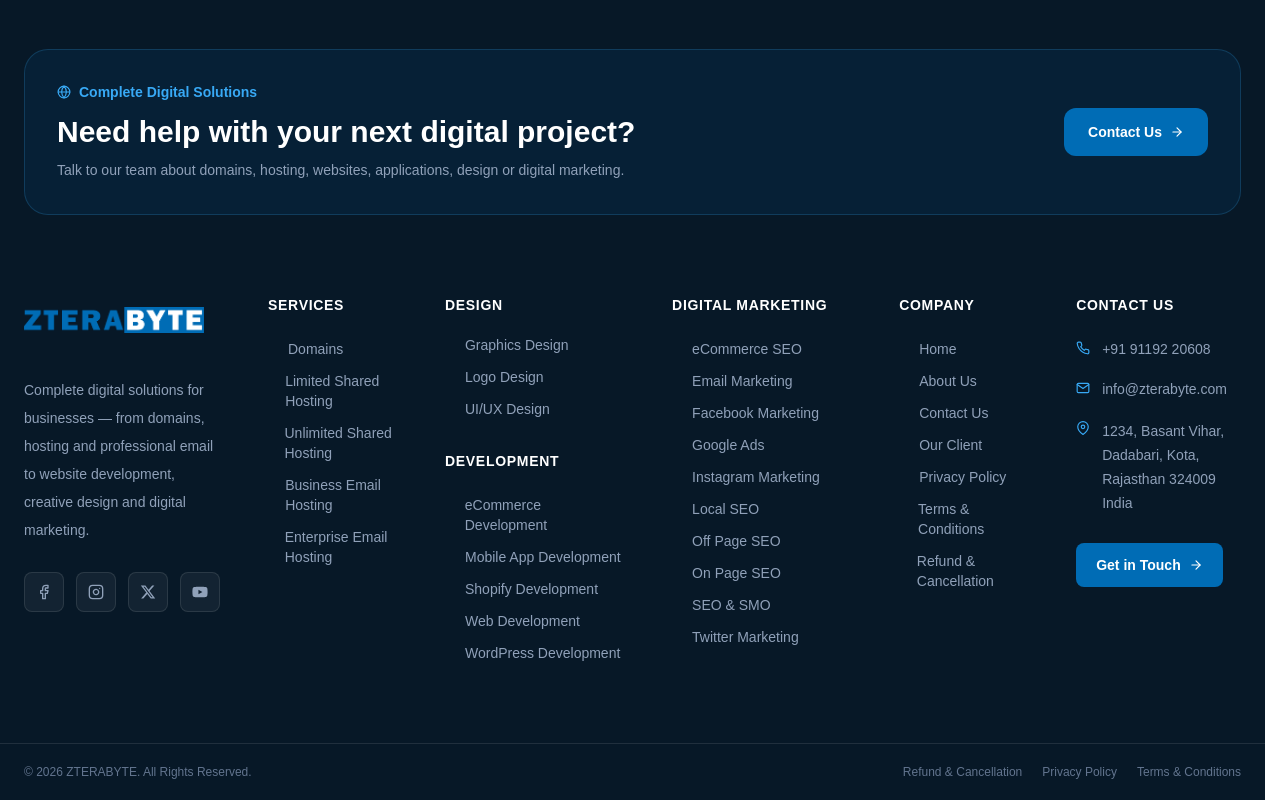
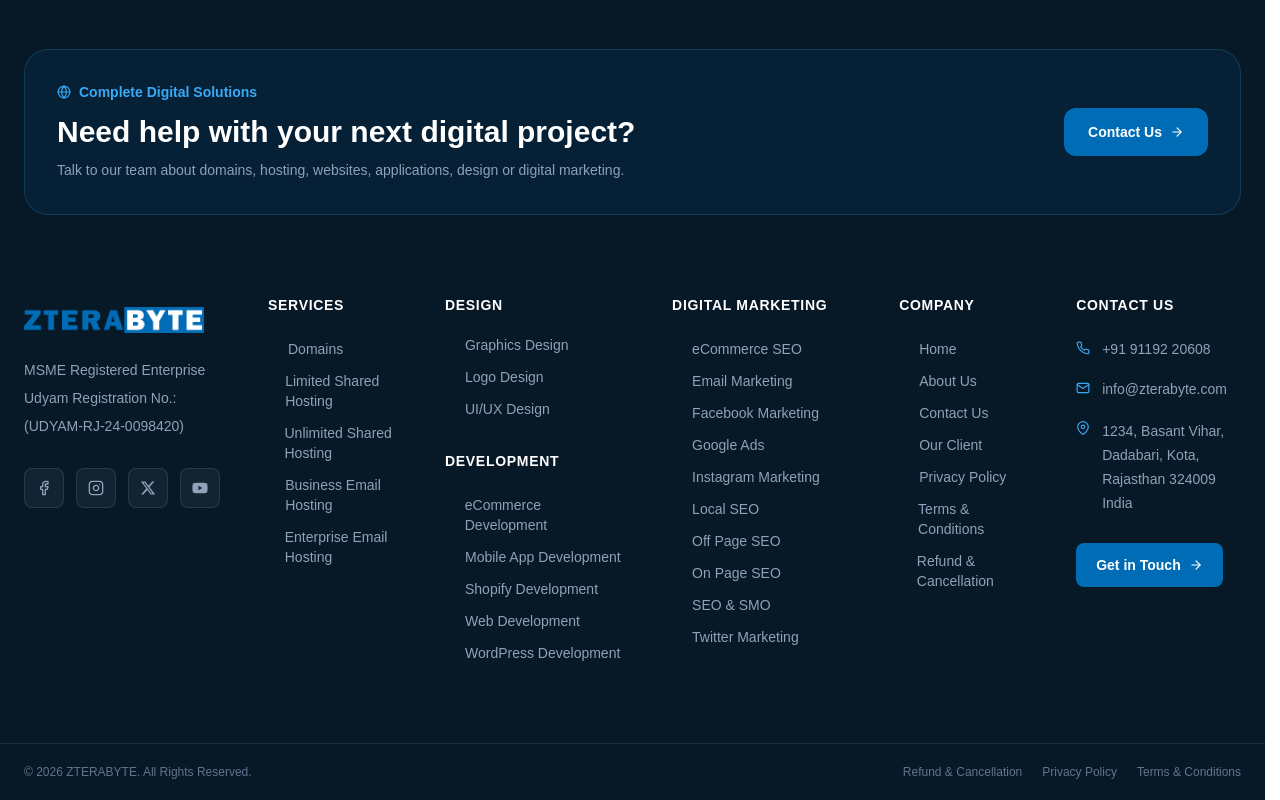
Before and after one commit to codeofjeet/zterabyte, a Next.js app: page / in a window 1280 px wide. Shown: the part 6686-7486 px from the top of the page. Built offline with nearby package versions, Linux system fonts and the light colour scheme; no server answers.

Commit message:
Footer Update

```diff
--- a/src/components/layout/Footer.tsx
+++ b/src/components/layout/Footer.tsx
@@ -244,10 +244,9 @@
               </div>
             </Link>
 
-            <p className="mt-6 max-w-sm text-sm leading-7 text-slate-400">
-              Complete digital solutions for businesses — from domains,
-              hosting and professional email to website development,
-              creative design and digital marketing.
+            <p className="mt-1 max-w-sm text-sm leading-7 text-slate-400">
+              MSME Registered Enterprise<br/>
+              Udyam Registration No.: (UDYAM-RJ-24-0098420)
             </p>
 
             {/* Social Media */}
```
